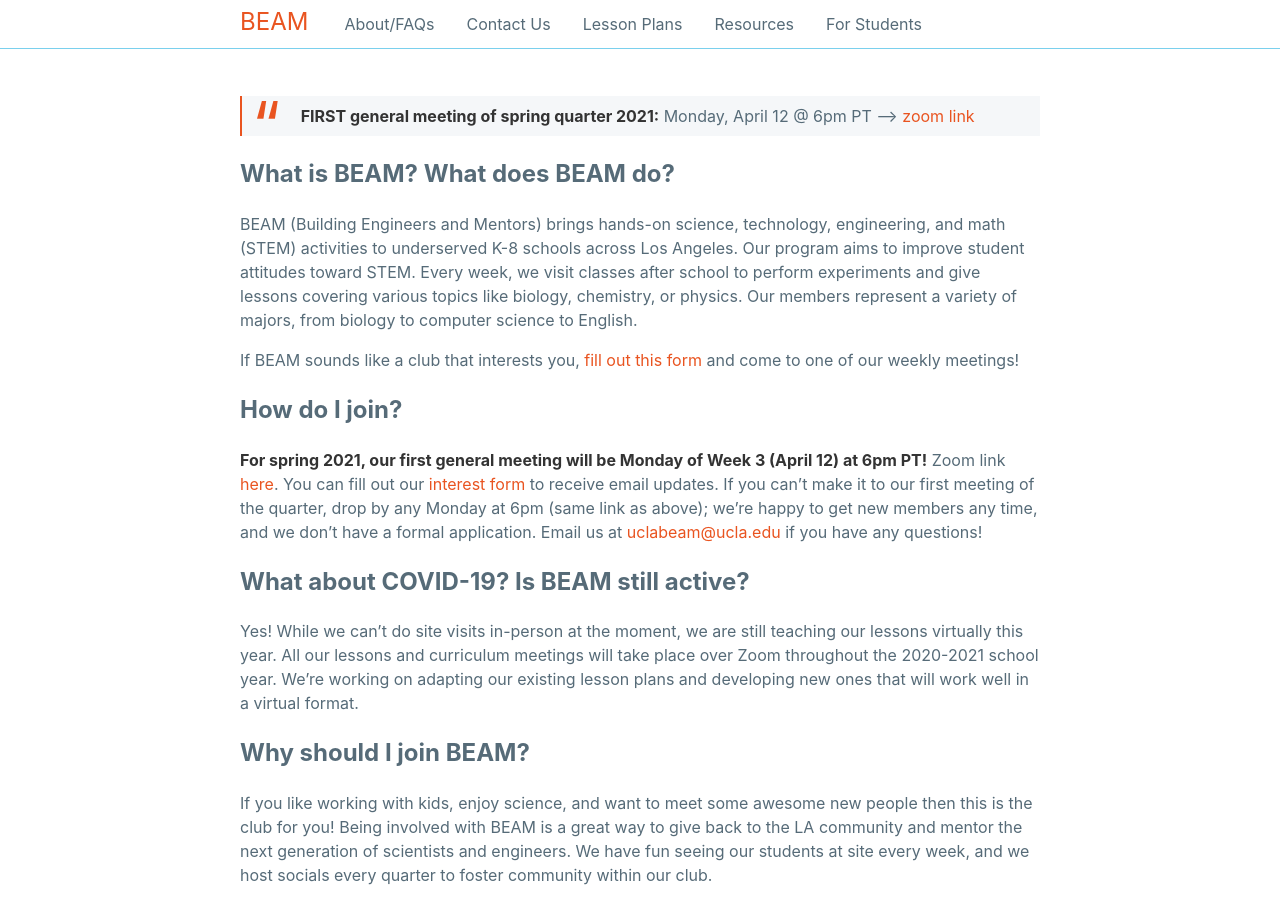
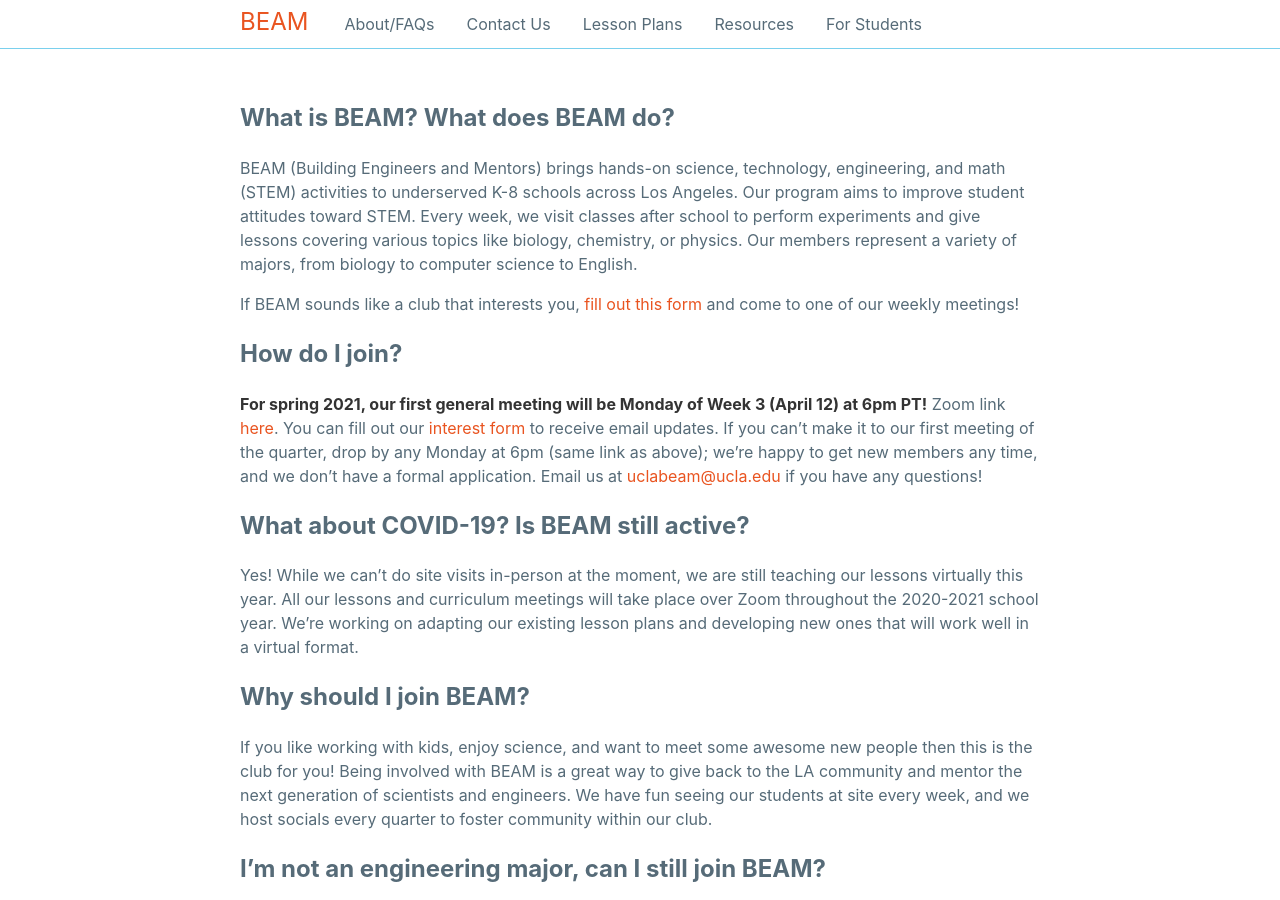
Before and after one commit to beam-ucla/beam-website, a Jekyll site: the page built from about.md, in a window 1280 px wide and 900 px high. Built offline with Jekyll 4.4.1, drawn with Linux system fonts in a browser that asks for light colours.

```diff
--- a/_config.yml
+++ b/_config.yml
@@ -21,13 +21,12 @@ baseurl: "" # the subpath of your site, e.g. /blog
 url: "https://beam.ucla.edu" # the base hostname & protocol for your site, e.g. http://example.com
 facebook: "https://www.facebook.com/uclabeam/"
 instagram: "https://instagram.com/beam_ucla"
-interest_form: "https://forms.gle/4oyxVvwcp5MDVKFb9"
+interest_form: "https://docs.google.com/forms/d/e/1FAIpQLScvASHtEydXgQD_bC19ak4KgqcS9TxU5gJTWzzXyaVYL7fKww/viewform"
 
 # Build settings
 markdown: kramdown
 plugins:
   - jekyll-seo-tag
-
 # Exclude from processing.
 # The following items will not be processed, by default. Create a custom list
 # to override the default setting.
--- a/about.md
+++ b/about.md
@@ -3,12 +3,9 @@ layout: page
 title: About BEAM and FAQs
 ---
 
-> **FIRST general meeting of spring quarter 2021:**
-Monday, April 12 @ 6pm PT --> [zoom link](https://ucla.zoom.us/j/99896942410?pwd=VUhLYmt4M0ZicUNFcnI1RjRaSEJaUT09})
-
 ## What is BEAM? What does BEAM do?
 
-BEAM (Building Engineers and Mentors) brings hands-on science, technology, engineering, and math (STEM) activities to underserved K-8 schools across Los Angeles. Our program aims to improve student attitudes toward STEM.  Every week, we visit classes after school to perform experiments and give lessons covering various topics like biology, chemistry, or physics. Our members represent a variety of majors, from biology to computer science to English.
+BEAM (Building Engineers and Mentors) brings hands-on science, technology, engineering, and math (STEM) activities to underserved K-8 schools across Los Angeles. Our program aims to improve student attitudes toward STEM. Every week, we visit classes after school to perform experiments and give lessons covering various topics like biology, chemistry, or physics. Our members represent a variety of majors, from biology to computer science to English.
 
 If BEAM sounds like a club that interests you, [fill out this form]({{site.interest_form}}) and come to one of our weekly meetings!
 
@@ -44,16 +41,16 @@ Nope! Our lessons for the 2020-2021 are all virtual. When we return to in-person
 
 Here's our board for the 2020-2021 school year:
 
-* **President:** Laurel Woods (Cognitive Science)
-* **Vice President:** Kara Levy (Materials Science & Engineering)
-* **Treasurer:** Alexandra Orloff (Mechanical Engineering)
-* **Secretary:** Rebecca Remple (Biology)
-* **Curriculum Director:** Mark Guevara (Computer Science)
-* **Curriculum Committee:** Karine Kim (Physiological Science & Anthropology)
-* **Curriculum Committee:** Maya Chatrathi (Electrical Engineering)
-* **Social Media Chair:** Joy Lee (Psychobiology)
-* **Outreach Chair:** Hannah Huie (Chemical Engineering)
-* **Design Director:** Masooma Hasnain (Geophysics)
-* **Social Chair:** Krisha Minocha (Computer Engineering)
-* **Supplies Manager:** Fionna Lim (Chemical Engineering)
-* **Dev Team:** Rowena Rahman (Bioengineering)
+- **President:** Laurel Woods (Cognitive Science)
+- **Vice President:** Kara Levy (Materials Science & Engineering)
+- **Treasurer:** Alexandra Orloff (Mechanical Engineering)
+- **Secretary:** Rebecca Remple (Biology)
+- **Curriculum Director:** Mark Guevara (Computer Science)
+- **Curriculum Committee:** Karine Kim (Physiological Science & Anthropology)
+- **Curriculum Committee:** Maya Chatrathi (Electrical Engineering)
+- **Social Media Chair:** Joy Lee (Psychobiology)
+- **Outreach Chair:** Hannah Huie (Chemical Engineering)
+- **Design Director:** Masooma Hasnain (Geophysics)
+- **Social Chair:** Krisha Minocha (Computer Engineering)
+- **Supplies Manager:** Fionna Lim (Chemical Engineering)
+- **Dev Team:** Rowena Rahman (Bioengineering)
```
